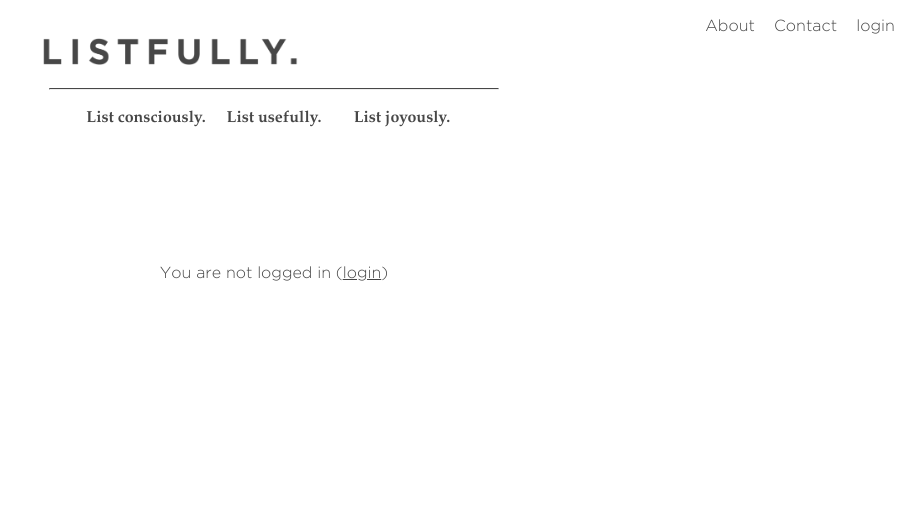
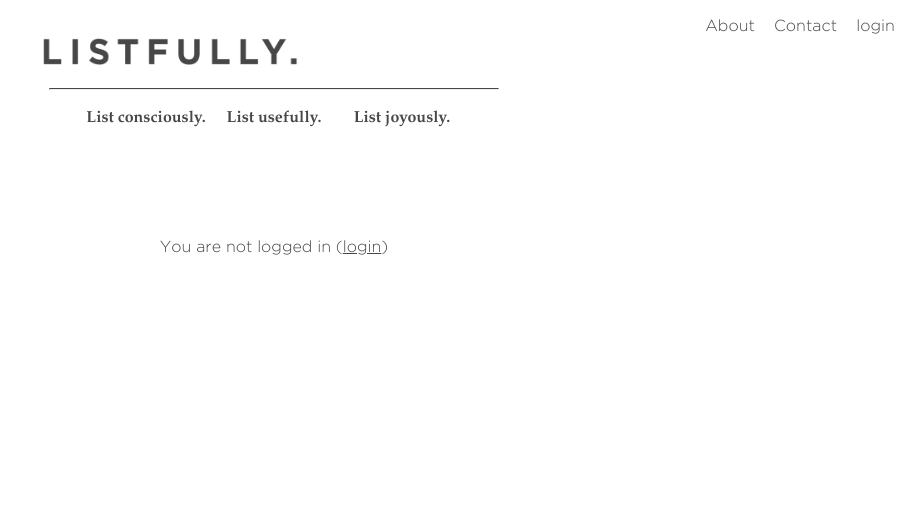
Before and after one commit to hawkaa/listfully, a Django app: page /profile/ in a window 1280 px wide. Shown: the top 522 px of the page, without its empty margins (366-1280 px from the left). Run offline with Django 3.2, Linux system fonts and the light colour scheme.

Commit message:
fix: padding profile

```diff
--- a/templates/profile.html
+++ b/templates/profile.html
@@ -3,7 +3,6 @@
 {% block content %}
   <div class="row">
     <div class="profile center col-lg-10 col-md-10 col-sm-10 col-xs-10">
-      <div class="padding-top-2">
       {% if user.is_authenticated %}
         <h2 class="padding-top-2 padding-bottom-2">Hi, {{ user.username }}!</h2>
         {% include 'lists.html' %}
@@ -12,5 +11,4 @@
       {% endif %}
     </div>
   </div>
-  </div>
 {% endblock %}
```
Lines whose indentation alone changed are shown as unchanged.
